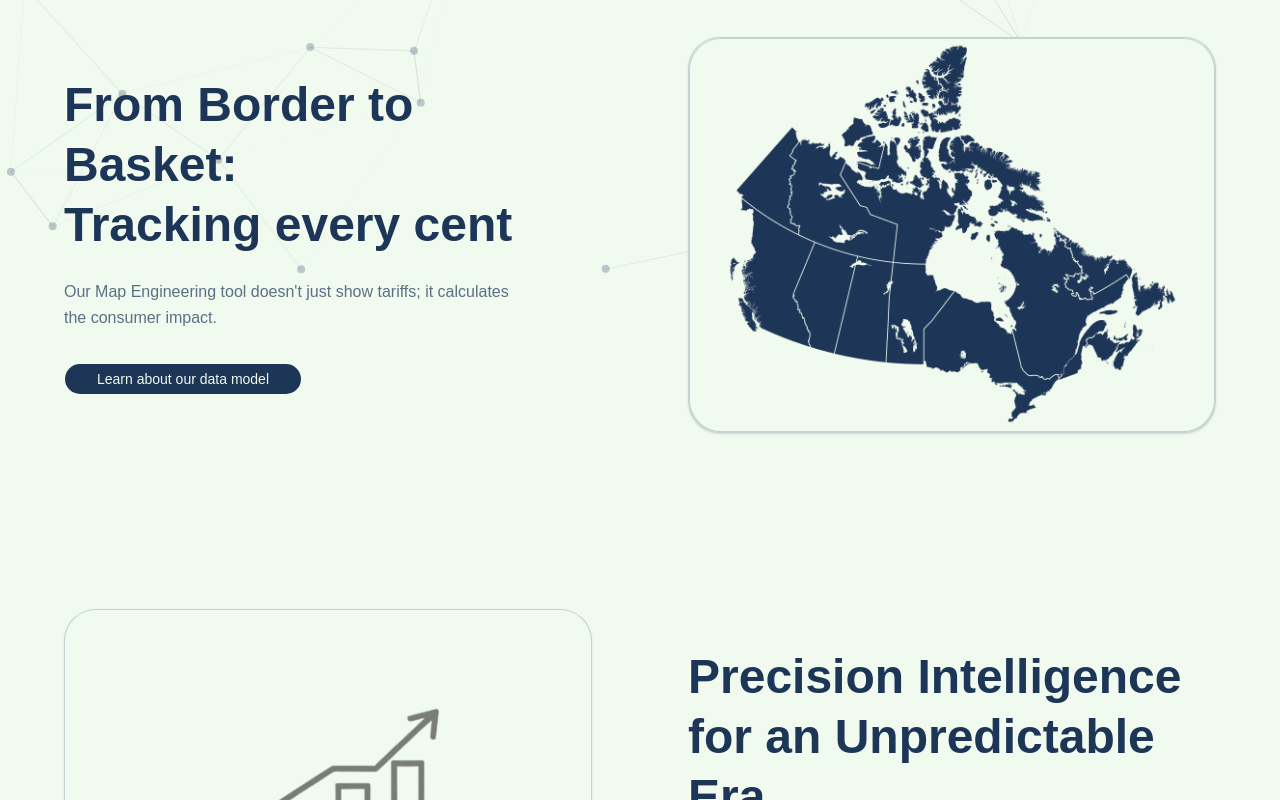
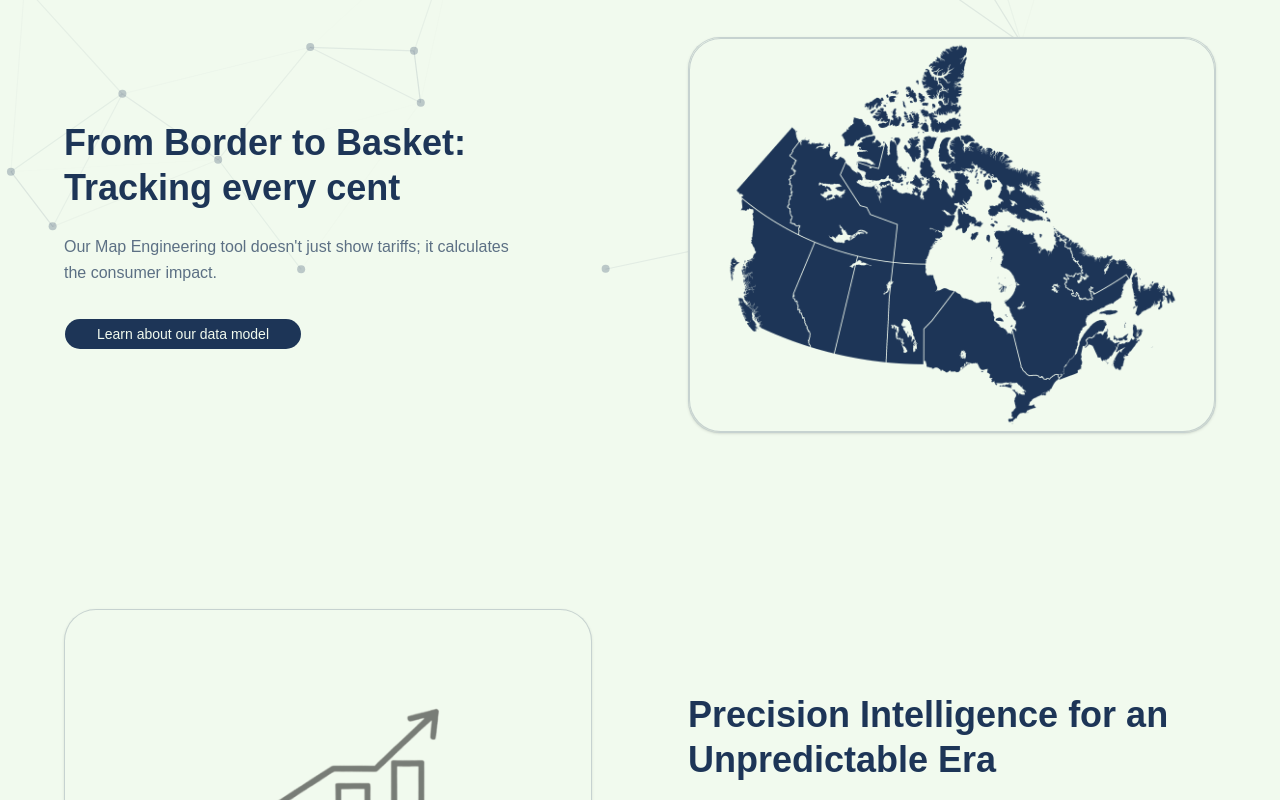
Before and after one commit to AMYZHANG0102/HackCanada2026, a Next.js app in the folder frontend/: page / in a window 1280 px wide. Shown: the part 500-1300 px from the top of the page. Built offline with nearby package versions, Linux system fonts and the light colour scheme.

Commit message:
fix: changed home page font sizes

```diff
--- a/frontend/src/app/page.tsx
+++ b/frontend/src/app/page.tsx
@@ -101,11 +101,11 @@ export default function Home() {
           {/* 3. Feature Section: Border to Basket */}
           <section className="w-full max-w-6xl py-16 grid md:grid-cols-2 gap-12 sm:gap-24 items-center">
             <div className="flex flex-col items-start gap-6 order-2 md:order-1">
-              <h2 className="text-3xl sm:text-5xl font-bold leading-tight">
+              <h3 className="text-3xl sm:text-4xl font-bold leading-tight">
                 From Border to Basket:
                 <br />
                 Tracking every cent
-              </h2>
+              </h3>
               <p className="text-foreground/70 leading-relaxed max-w-md">
                 Our Map Engineering tool doesn't just show tariffs; it
                 calculates the consumer impact.
@@ -158,9 +158,9 @@ export default function Home() {
               />
             </div>
             <div className="flex flex-col items-start gap-6">
-              <h2 className="text-3xl sm:text-5xl font-bold leading-tight">
+              <h3 className="text-2xl sm:text-4xl font-bold leading-tight">
                 Precision Intelligence for an Unpredictable Era
-              </h2>
+              </h3>
               <p className="text-foreground/70 leading-relaxed max-w-md">
                 In a world where a Supreme Court ruling can invalidate billions
                 in duties overnight, you need more than a spreadsheet.
```
